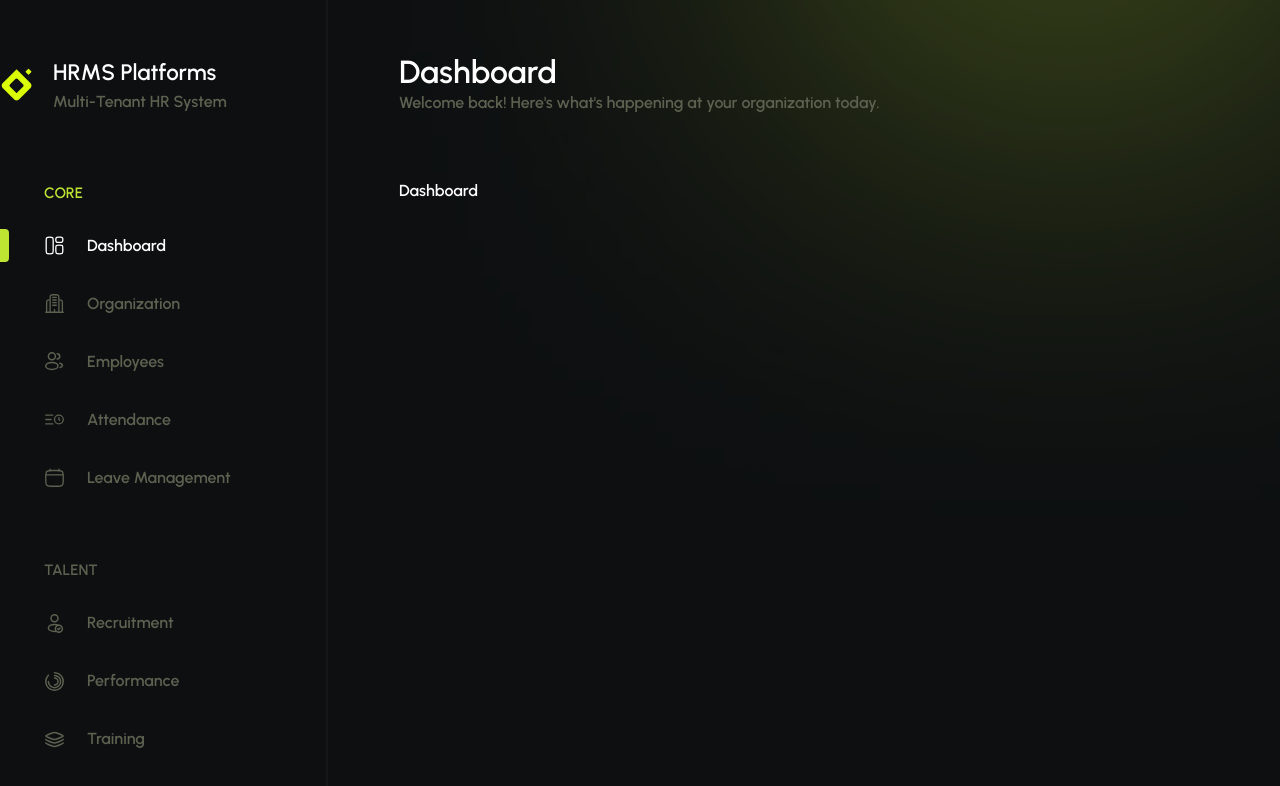
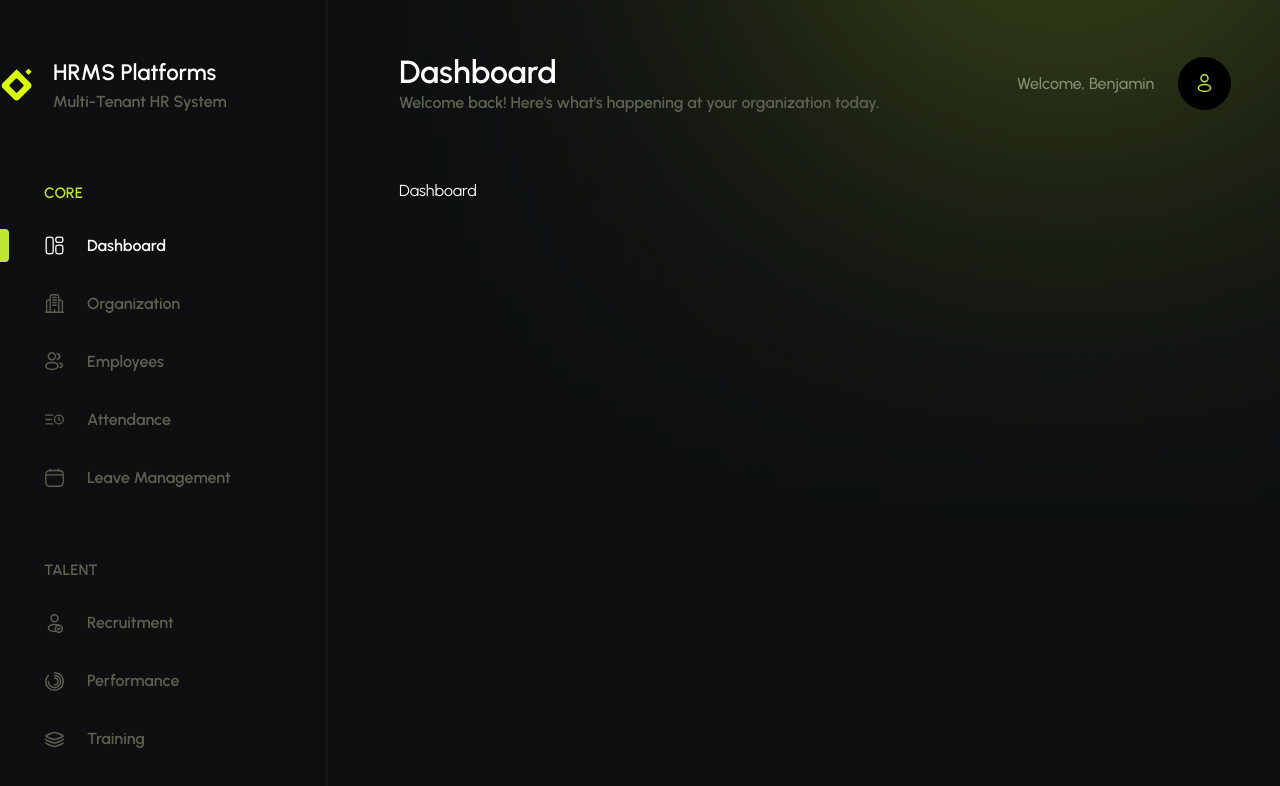
Before and after one commit to Benjamin-Endale/HRMS, a React (Vite) app: page / in a window 1280 px wide. Shown: the top 786 px of the page. Built offline with nearby package versions, Linux system fonts and the light colour scheme.

Commit message:
final DashBoard-work

```diff
--- a/src/Components/Header.jsx
+++ b/src/Components/Header.jsx
@@ -36,10 +36,23 @@ const Header = ({ readPath }) => {
 
   return (
     <div className='flex items-center w-full'>
-      <header className='flex-1'>
+      <header className='w-[calc(100%-3.0625rem)] flex items-center justify-between'>
         <div className='flex flex-col  leading-none space-y-[0.4375rem]'>
-          <h1 className='text-white text-[2rem]'>{(keyMap[readPath]) === 'Leave_Management' ? 'Leave Managment' :  `${keyMap[readPath]}` }</h1>
-          <h4 className='text-limegray text-[1rem]'>{description}</h4>
+          <h1 className='text-white text-[2rem] font-semibold'>{(keyMap[readPath]) === 'Leave_Management' ? 'Leave Managment' :  `${keyMap[readPath]}` }</h1>
+          <h4 className='text-limegray text-[1rem font-semibold'>{description}</h4>
+        </div>
+        <div className='h-full w-[13.375rem] text-nowrap'>
+          <div className='flex items-center  justify-between'>
+            <div className='w-[138px]'>
+              <span className='text-accountColor font-medium'>Welcome, Benjamin</span>
+            </div>
+            <div className='border rounded-full flex p-[15px] items-center justify-center bg-black'>
+              <svg  width="21" height="21" viewBox="0 0 21 21" fill="none" xmlns="http://www.w3.org/2000/svg">
+<path d="M10.5 8.75C12.433 8.75 14 7.183 14 5.25C14 3.317 12.433 1.75 10.5 1.75C8.567 1.75 7 3.317 7 5.25C7 7.183 8.567 8.75 10.5 8.75Z" stroke="#BEE532" stroke-width="1.5"/>
+<path d="M10.5 18.375C13.8827 18.375 16.625 16.808 16.625 14.875C16.625 12.942 13.8827 11.375 10.5 11.375C7.11726 11.375 4.375 12.942 4.375 14.875C4.375 16.808 7.11726 18.375 10.5 18.375Z" stroke="#BEE532" stroke-width="1.5"/>
+              </svg>
+            </div>
+          </div>
         </div>
       </header>
     </div>
--- a/src/Components/mainBody.jsx
+++ b/src/Components/mainBody.jsx
@@ -7,7 +7,7 @@ const MainBody = ({readPath}) => {
   return (
 
     <>
-        <aside className=' customBorder scrollBar w-[20.5rem]  h-screen flex flex-col gap-[4.25rem] relative  pt-[3.5rem] overflow-y-auto '>
+        <aside className=' customBorder scrollBar w-[20.5rem]  h-screen flex flex-col gap-[4.25rem] relative  pt-[3.5rem] overflow-y-auto font-semibold'>
             <div className=' flex items-center gap-[1.25rem]'>
                 <img className='w-[2.0625rem] h-[2.3125rem]' src="/image/logo.png" alt="" />
                 <div >
@@ -30,7 +30,7 @@ const MainBody = ({readPath}) => {
             <path d="M11.8125 4.8125C11.8125 3.99711 11.8125 3.58941 11.9457 3.2678C12.1233 2.83901 12.464 2.49833 12.8928 2.32071C13.2144 2.1875 13.6221 2.1875 14.4375 2.1875H16.1875C17.0029 2.1875 17.4106 2.1875 17.7322 2.32071C18.161 2.49833 18.5017 2.83901 18.6793 3.2678C18.8125 3.58941 18.8125 3.99711 18.8125 4.8125C18.8125 5.62789 18.8125 6.03559 18.6793 6.3572C18.5017 6.78599 18.161 7.12667 17.7322 7.30429C17.4106 7.4375 17.0029 7.4375 16.1875 7.4375H14.4375C13.6221 7.4375 13.2144 7.4375 12.8928 7.30429C12.464 7.12667 12.1233 6.78599 11.9457 6.3572C11.8125 6.03559 11.8125 5.62789 11.8125 4.8125Z"/>
                             </svg>
                             <div>
-                                <NavLink to='/'><h4 className={`${readPath === 'Dashboard' ? 'text-white' : 'text-limegray'}`}>Dashboard</h4></NavLink>
+                                <NavLink to='/'><h4 className={`${readPath === 'Dashboard' ? 'text-white' : 'text-limegray'} ` }>Dashboard</h4></NavLink>
                             </div>
                         </div>
                     </div>
--- a/src/index.css
+++ b/src/index.css
@@ -4,7 +4,6 @@
 *{
   font-family: "Urbanist", sans-serif;
   font-optical-sizing: auto;
-  font-weight: 600;
   font-style: normal;
 }
 @theme{
@@ -12,13 +11,14 @@
   --color-graysh:#4F4F4F;
   --color-limegray:#5D6150;
   --color-blackish:#1B1F0E;
+  --color-accountColor:#899072;
 }
 @layer components{
   .iconheader {
     @apply flex items-center gap-[20px]
   }
   .headertxt{
-    @apply text-[20px] text-white  leading-none
+    @apply text-[20px] font-semibold text-white  leading-none
   }
   .maindivider{
     @apply flex gap-[20px]
--- a/src/layout/rootlayout.jsx
+++ b/src/layout/rootlayout.jsx
@@ -20,7 +20,7 @@ const RootLayout = () => {
             <div className='flex  pt-[3.5rem]  '>
                 <Header  readPath={readPath}/>
             </div>
-            <div className='flex-1'>
+            <div className='w-[calc(100%-3.0625rem)] '>
                 <Outlet />
             </div>
         </div>
```
